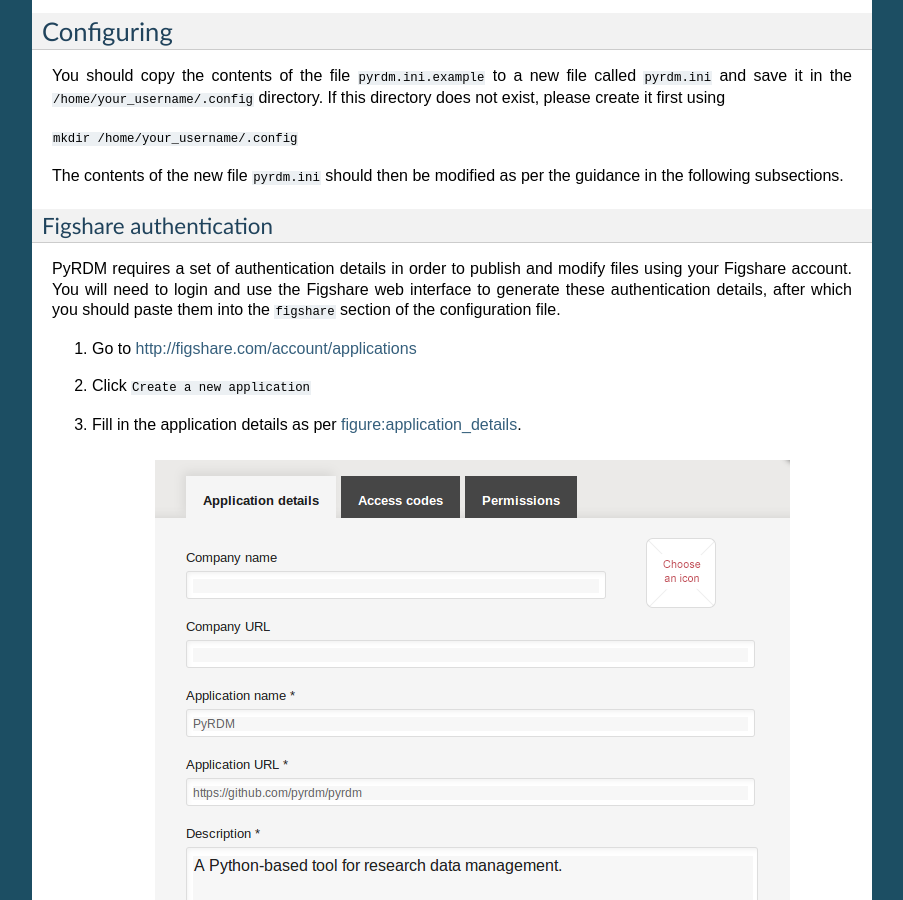
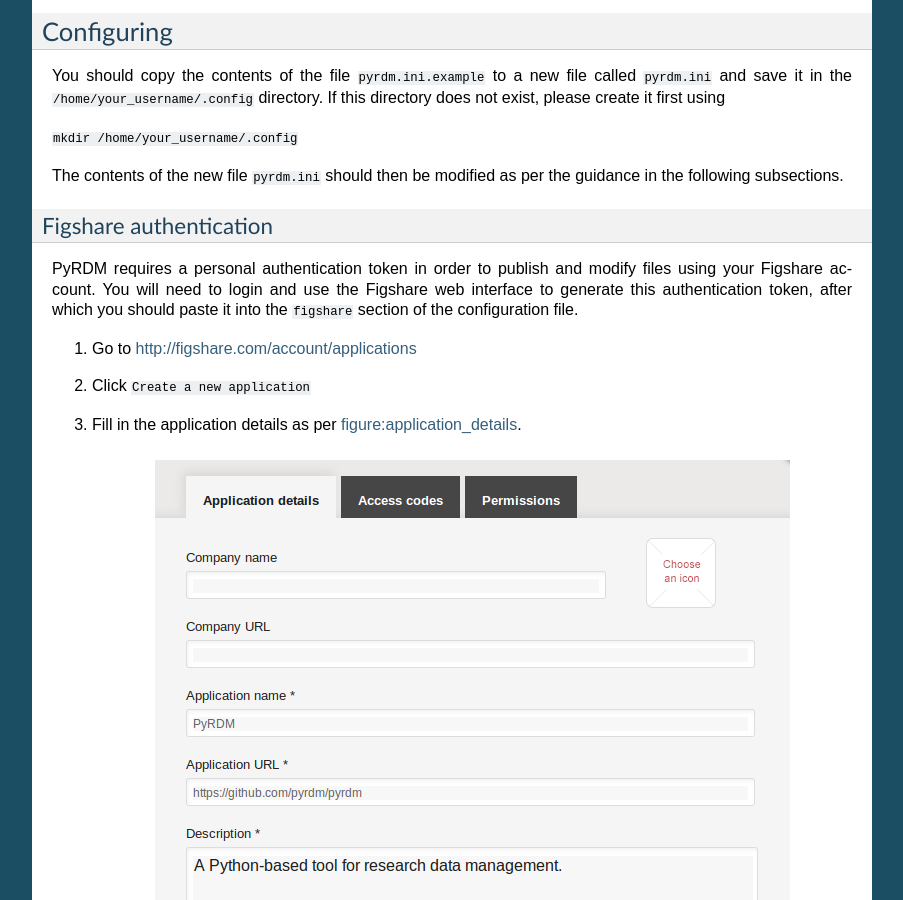
Before and after one commit to pyrdm/pyrdm, a Sphinx documentation site: the page built from docs/source/getting_started.rst, in a window 1280 px wide and 900 px high, scrolled down 897 px. Shown: the whole window, without its empty margins (198-1101 px from the left). Built offline with Sphinx 7.4.7, drawn with Linux system fonts in a browser that asks for light colours; pages that are not in the unit, such as notebooks, are missing from menus; some of the changed text lies outside the part shown.

Commit message:
Updating copyright statements, requirements, and documentation.

```diff
--- a/docs/source/getting_started.rst
+++ b/docs/source/getting_started.rst
@@ -62,10 +62,10 @@
 Figshare authentication
 ~~~~~~~~~~~~~~~~~~~~~~~
 
-PyRDM requires a set of authentication details in order to publish and
+PyRDM requires a personal authentication token in order to publish and
 modify files using your Figshare account. You will need to login and use
-the Figshare web interface to generate these authentication details,
-after which you should paste them into the ``figshare`` section of the
+the Figshare web interface to generate this authentication token,
+after which you should paste it into the ``figshare`` section of the
 configuration file.
 
 #. Go to `<http://figshare.com/account/applications>`_
--- a/requirements.txt
+++ b/requirements.txt
@@ -1,5 +1,5 @@
 requests
-requests_oauthlib
+restkit
 GitPython >= 0.3.2.RC1
 Sphinx
 -e git+https://github.com/swordapp/python-client-sword2.git#egg=python-client-sword2
```
Also changed, not shown: other parts of docs/source/getting_started.rst (+2 -2 lines), 3 other files.
